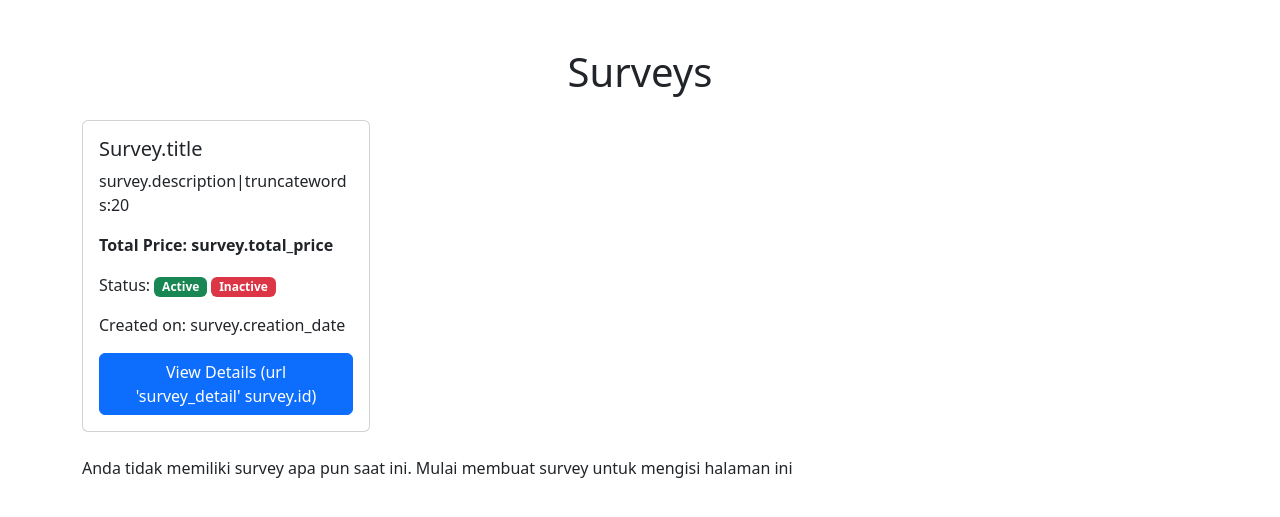
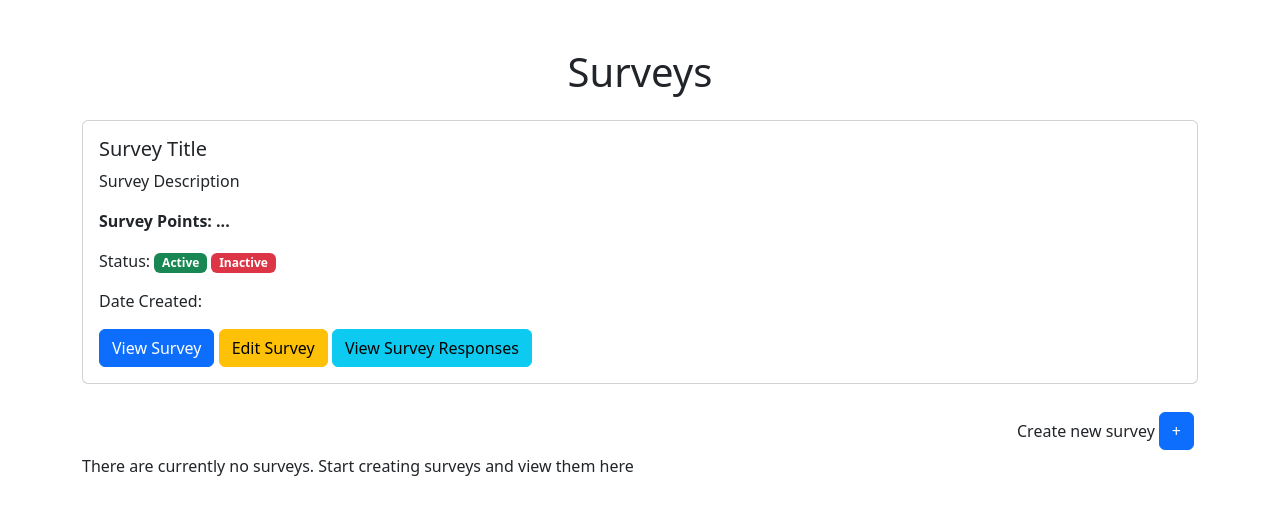
Before and after one commit to fajar-i/Resfound, a Django app: page /my_survey in a window 1280 px wide. Shown: the top 517 px of the page. Run offline with Django 5.2, Linux system fonts and the light colour scheme.

Commit message:
create new survey

```diff
--- a/survey/templates/crud_survey.html
+++ b/survey/templates/crud_survey.html
@@ -14,24 +14,26 @@
     <div class="container mt-5">
         <h1 class="text-center mb-4">Surveys</h1>
         <div class="row">
-            <div class="col-md-4 mb-4">
-                <div class="card" style="width: 18rem;">
+            <div class="col-md-12 mb-4">
+                <div class="card">
                     <div class="card-body">
-                        <h5 class="card-title">Survey.title</h5>
-                        <p class="card-text">survey.description|truncatewords:20</p>
-                        <p class="card-text"><strong>Total Price: survey.total_price</strong></p>
+                        <h5 class="card-title">Survey Title</h5>
+                        <p class="card-text">Survey Description</p>
+                        <p class="card-text"><strong>Survey Points: ...</strong></p>
                         <p class="card-text">
                             Status:
                                 <span class="badge bg-success">Active</span>
                                 <span class="badge bg-danger">Inactive</span>
                         </p>
-                        <p class="card-text">Created on: survey.creation_date</p>
-                        <a href="#" class="btn btn-primary">View Details (url 'survey_detail' survey.id)</a>
+                        <p class="card-text">Date Created: </p>
+                        <a href="#" class="btn btn-primary">View Survey</a>
+                        <a href="#" class="btn btn-warning">Edit Survey</a>
+                        <a href="#" class="btn btn-info">View Survey Responses</a>
                     </div>
                 </div>
             </div>
             {% for survey in surveys %}
-                <div class="col-md-4 mb-4">
+                <div class="col-md-12 mb-4">
                     <div class="card" style="width: 18rem;">
                         <div class="card-body">
                             <h5 class="card-title">{{ survey.title }}</h5>
@@ -50,8 +52,16 @@
                         </div>
                     </div>
                 </div>
+                <div class="d-flex align-items-center justify-content-end">
+                    <label for="add_button">Create new survey</label>
+                    <a href="{% url 'create_survey' %}" class="btn btn-primary m-1" id="add_button" style="width: auto;">+</a>
+                </div>
             {% empty %}
-                <p>Anda tidak memiliki survey apa pun saat ini. Mulai membuat survey untuk mengisi halaman ini</p>
+                <div class="d-flex align-items-center justify-content-end">
+                    <label for="add_button">Create new survey</label>
+                    <a href="{% url 'create_survey' %}" class="btn btn-primary m-1" id="add_button" style="width: auto;">+</a>
+                </div>
+                <p>There are currently no surveys. Start creating surveys and view them here</p>
             {% endfor %}
         </div>
     </div>
--- a/survey/urls.py
+++ b/survey/urls.py
@@ -4,5 +4,6 @@ from . import views
 urlpatterns = [
     path('', views.home, name='home'),
     # Syukri
-    path('my_survey', views.crud_survey, name='crud_survey')
+    path('my_survey', views.crud_survey, name='crud_survey'),
+    path('create_survey', views.create_survey, name='create_survey')
 ]
--- a/survey/views.py
+++ b/survey/views.py
@@ -1,6 +1,7 @@
 from django.shortcuts import render
 # Syukri
 from .models import Survey
+from .forms import FormToCreateSurvey
 
 def home(request):
     return render(request, 'home.html')
@@ -12,3 +13,19 @@ def crud_survey(request):
 def list_my_survey(request):
     list_semua = Survey.objects.all()
     return render(request, 'crud_survey.html', {'surveys': surveys})
+
+# def create_survey(request):
+#     return render(request, 'create_survey.html')
+
+def create_survey(request):
+    if request.method == 'POST':
+        form = FormToCreateSurvey(request.POST)
+        if form.is_valid():
+            survey = form.save(commit=False)
+            survey.user = request.user  # Assuming the user is logged in
+            survey.save()
+            return redirect('crud_survey')  # Replace with the name of your survey list page
+    else:
+        form = FormToCreateSurvey()
+
+    return render(request, 'create_survey.html', {'form': form})
```
Also changed, not shown: survey/forms.py (added, +15 -0 lines), survey/templates/create_survey.html (added, +28 -0 lines).
